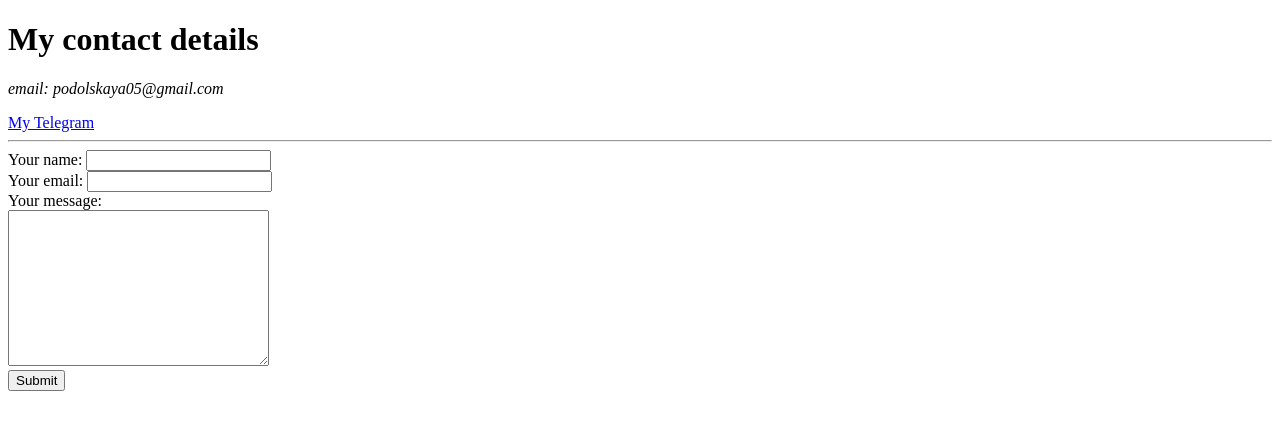
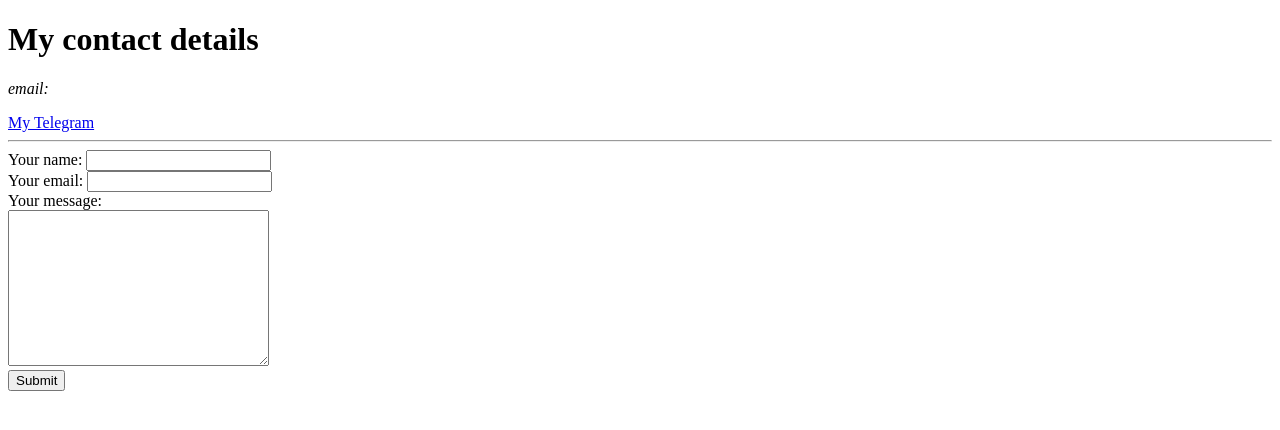
Before and after one commit to Valeriia-Podolska/cv, a plain HTML site: page contact-me.html in a window 1280 px wide. Drawn offline with Linux system fonts and the light colour scheme.

Commit message:
Update contact-me.html

```diff
--- a/contact-me.html
+++ b/contact-me.html
@@ -6,7 +6,7 @@
   </head>
   <body>
     <h1>My contact details</h1>
-    <p><em>email: podolskaya05@gmail.com</em></p>
+    <p><em>email: </em></p>
     <a href="https://t.me/ValeriyaPodolska">My Telegram</a>
     <hr />
     <form
```
